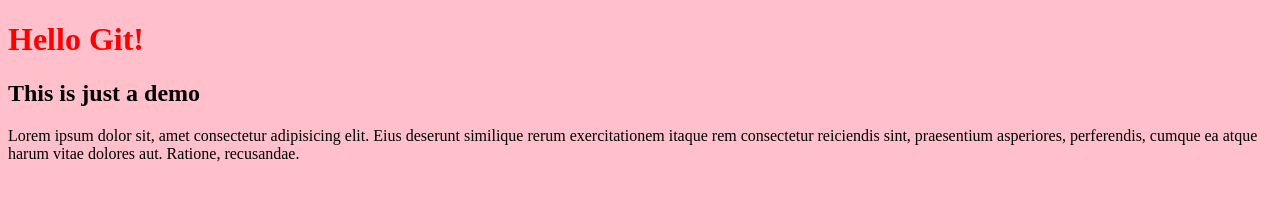
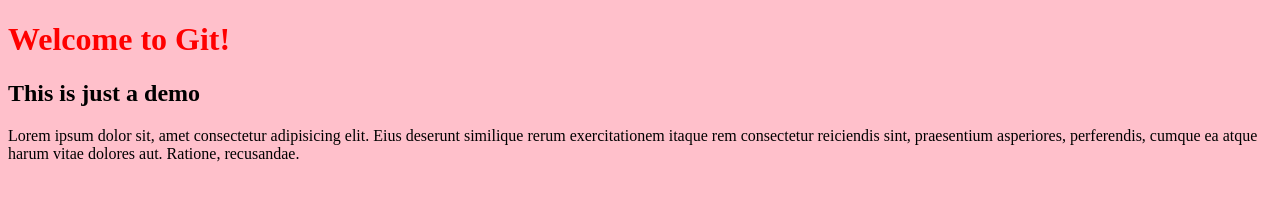
Before and after one commit to crsecu/background-generator, a plain HTML site: page index.html in a window 1280 px wide. Drawn offline with Linux system fonts and the light colour scheme.

Commit message:
changing title name

```diff
--- a/index.html
+++ b/index.html
@@ -8,7 +8,7 @@
     <title>My new project</title>
 </head>
 <body>
-    <h1>Hello Git!</h1>
+    <h1>Welcome to Git!</h1>
     <h2>This is just a demo</h2>
     <p>Lorem ipsum dolor sit, amet consectetur adipisicing elit. Eius deserunt similique rerum exercitationem itaque rem consectetur reiciendis sint, praesentium asperiores, perferendis, cumque ea atque harum vitae dolores aut. Ratione, recusandae.</p>
 </body>
```
